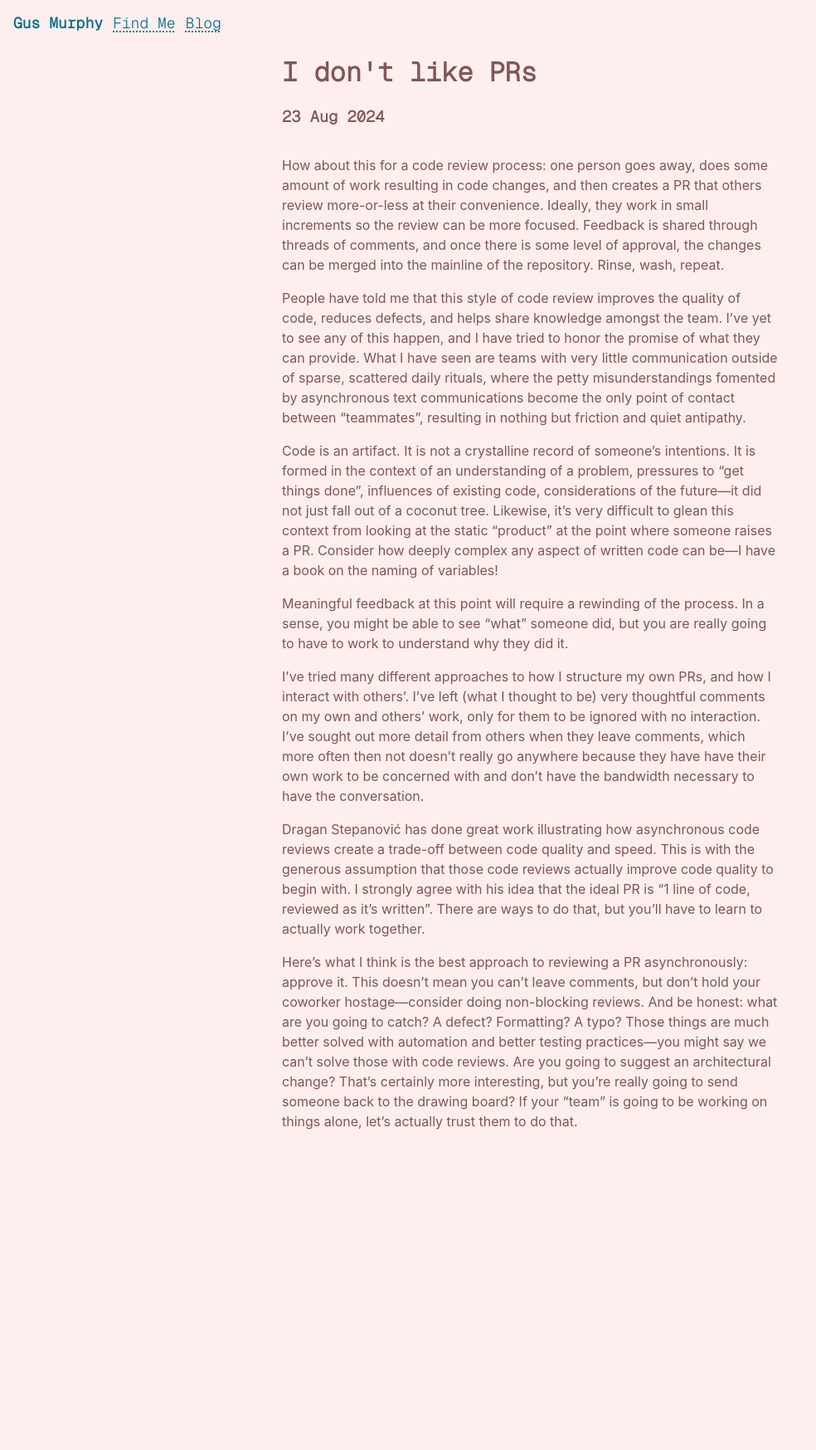
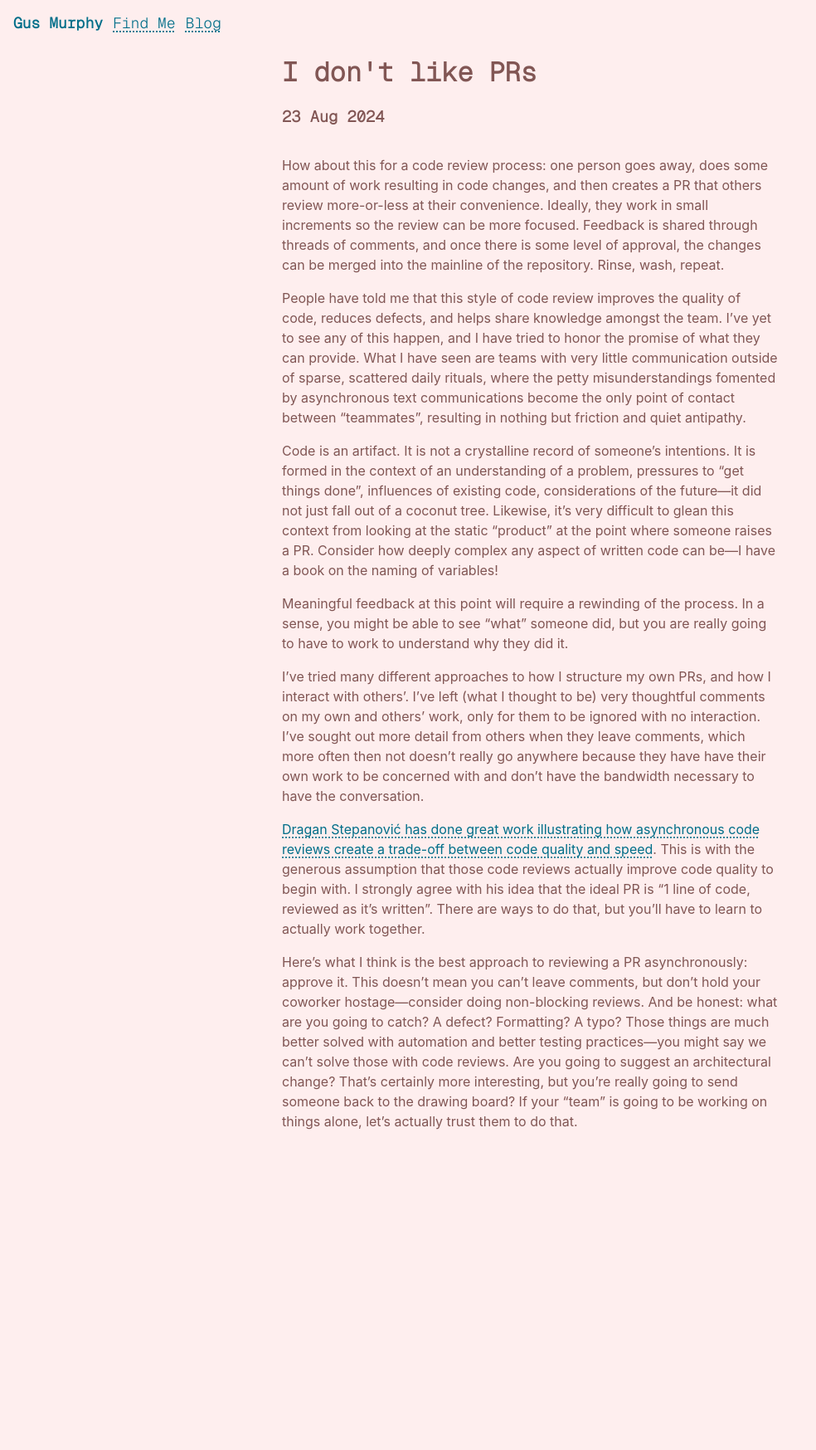
Before and after one commit to gusbmurphy/my-site, a Jekyll site: the page built from _posts/2024-08-23-prs.md, in a window 1280 px wide. Shown: the whole page at 83% size, without its empty margins (0-984 px from the left). Built offline with Jekyll 4.4.1, drawn with Linux system fonts in a browser that asks for light colours; part of the change alters nothing that is shown.

```diff
--- a/_posts/2024-08-23-prs.md
+++ b/_posts/2024-08-23-prs.md
@@ -13,6 +13,6 @@ Meaningful feedback at this point will require a rewinding of the process. In a
 
 I’ve tried many different approaches to how I structure my own PRs, and how I interact with others’. I’ve left (what I thought to be) very thoughtful comments on my own and others’ work, only for them to be ignored with no interaction. I’ve sought out more detail from others when they leave comments, which more often then not doesn’t really go anywhere because they have have their own work to be concerned with and don’t have the bandwidth necessary to have the conversation.
 
-Dragan Stepanović has done great work illustrating how asynchronous code reviews create a trade-off between code quality and speed. This is with the generous assumption that those code reviews actually improve code quality to begin with. I strongly agree with his idea that the ideal PR is “1 line of code, reviewed as it’s written”. There are ways to do that, but you’ll have to learn to actually work together.
+[Dragan Stepanović has done great work illustrating how asynchronous code reviews create a trade-off between code quality and speed](https://www.youtube.com/watch?v=_oUyOoh8KOo). This is with the generous assumption that those code reviews actually improve code quality to begin with. I strongly agree with his idea that the ideal PR is “1 line of code, reviewed as it’s written”. There are ways to do that, but you’ll have to learn to actually work together.
 
 Here’s what I think is the best approach to reviewing a PR asynchronously: approve it. This doesn’t mean you can’t leave comments, but don’t hold your coworker hostage—consider doing non-blocking reviews. And be honest: what are you going to catch? A defect? Formatting? A typo? Those things are much better solved with automation and better testing practices—you might say we can’t solve those with code reviews. Are you going to suggest an architectural change? That’s certainly more interesting, but you’re really going to send someone back to the drawing board? If your “team” is going to be working on things alone, let’s actually trust them to do that.
```
